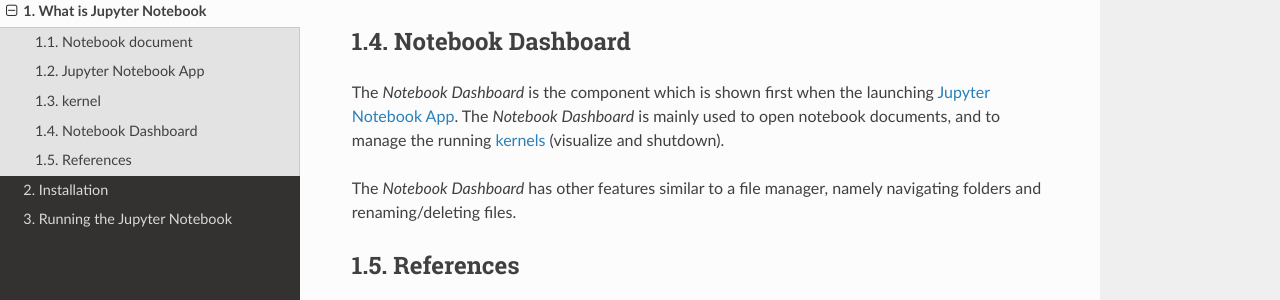
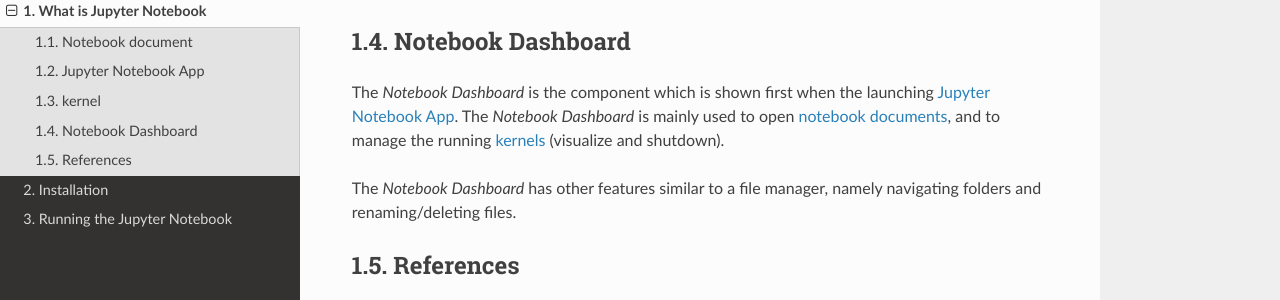
Before and after one commit to tritemio/jupyter_notebook_beginner_guide, a Sphinx documentation site: the page built from docs/what_is_jupyter.rst, in a window 1280 px wide and 900 px high, scrolled down 944 px. Shown: the part 151-451 px from the top of the window. Built offline with Sphinx 7.4.7 and the Read the Docs theme 2.0.0, drawn with Linux system fonts in a browser that asks for light colours; part of the change alters nothing that is shown.

```diff
--- a/docs/what_is_jupyter.rst
+++ b/docs/what_is_jupyter.rst
@@ -69,8 +69,8 @@ Notebook Dashboard
 
 The *Notebook Dashboard* is the component which
 is shown first when the launching :ref:`notebook_app`.
-The *Notebook Dashboard* is mainly used to open notebook documents, and to manage
-the running :ref:`kernels <kernel>` (visualize and shutdown).
+The *Notebook Dashboard* is mainly used to open :ref:`notebook documents <notebook_document>`,
+and to manage the running :ref:`kernels <kernel>` (visualize and shutdown).
 
 The *Notebook Dashboard* has other features similar to a file manager, namely
 navigating folders and renaming/deleting files.
```
